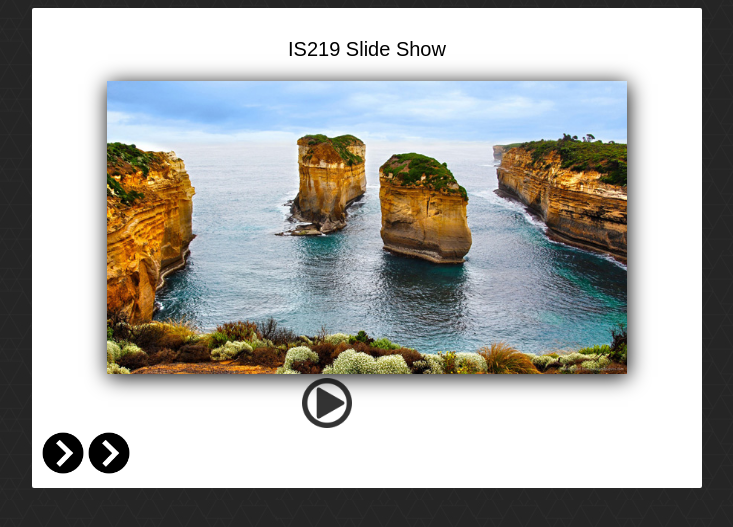
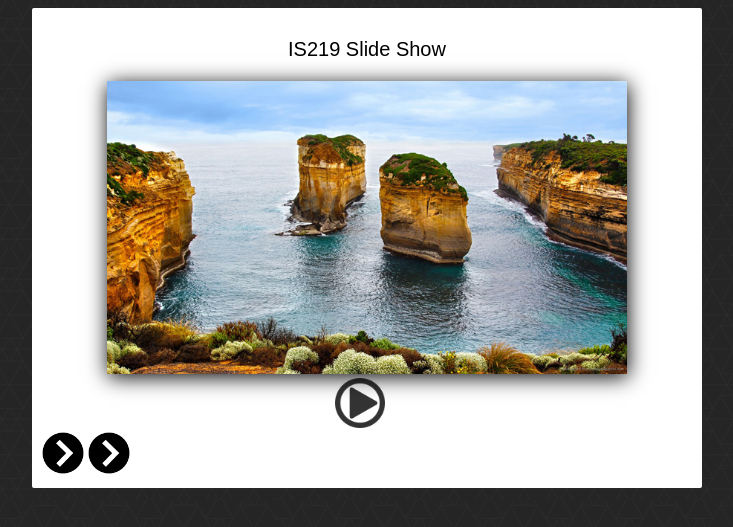
Before and after one commit to Bailiffjr/is219s16Bailiff-p2, a PHP site: page /index.html in a window 1280 px wide. Shown: the top 527 px of the page, without its empty margins (273-1006 px from the left). Run offline with PHP 8.4, Linux system fonts and the light colour scheme; grey boxes labelled with a size stand in for pictures from a placeholder-image service; some libraries are stand-ins or nearby versions.

Commit message:
Update style.css

```diff
--- a/style.css
+++ b/style.css
@@ -32,11 +32,9 @@ body {
 	height: 50px;
 	width: 50px;
 	position: relative;
-	left:40%;
+	left:45%;
 	z-index: 3;
 	opacity: .8;
-	bottom: 15%;
-	margin: 0 auto;
 }
 
 .thumbnail {
```
